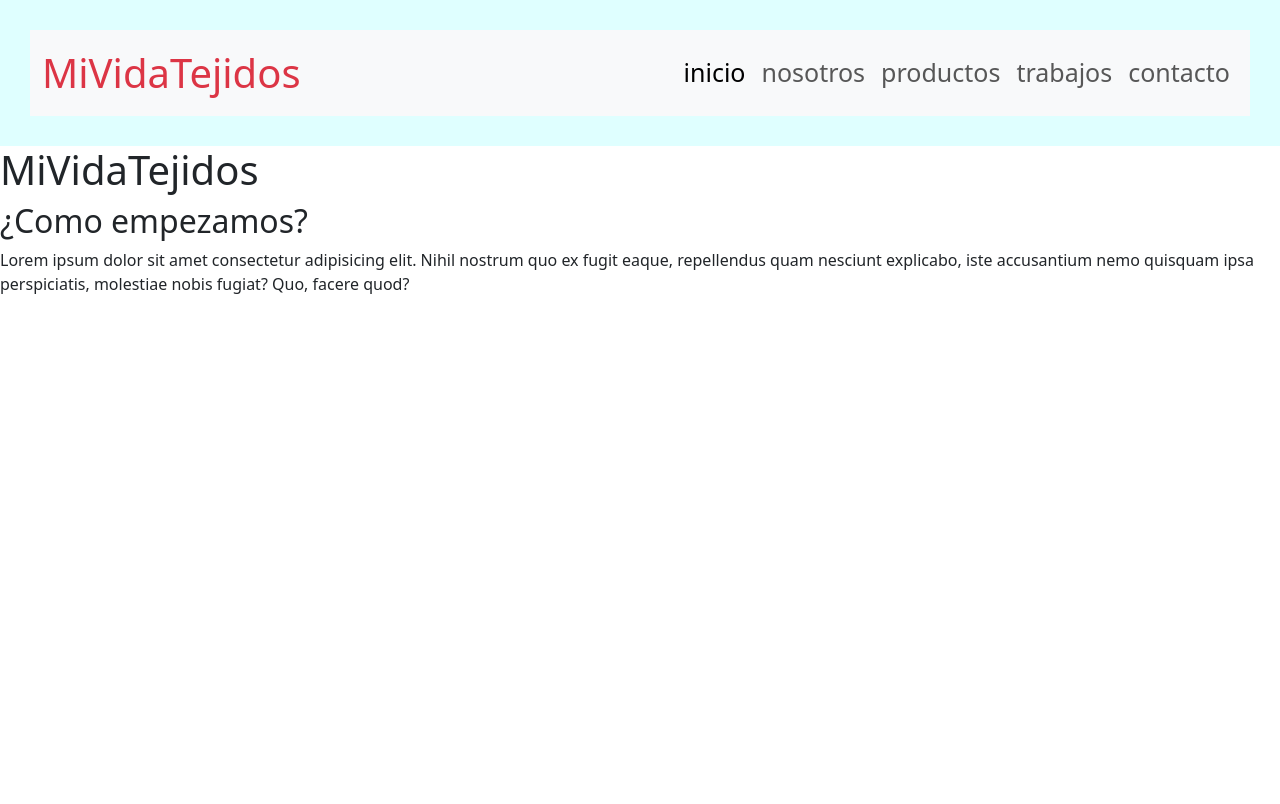
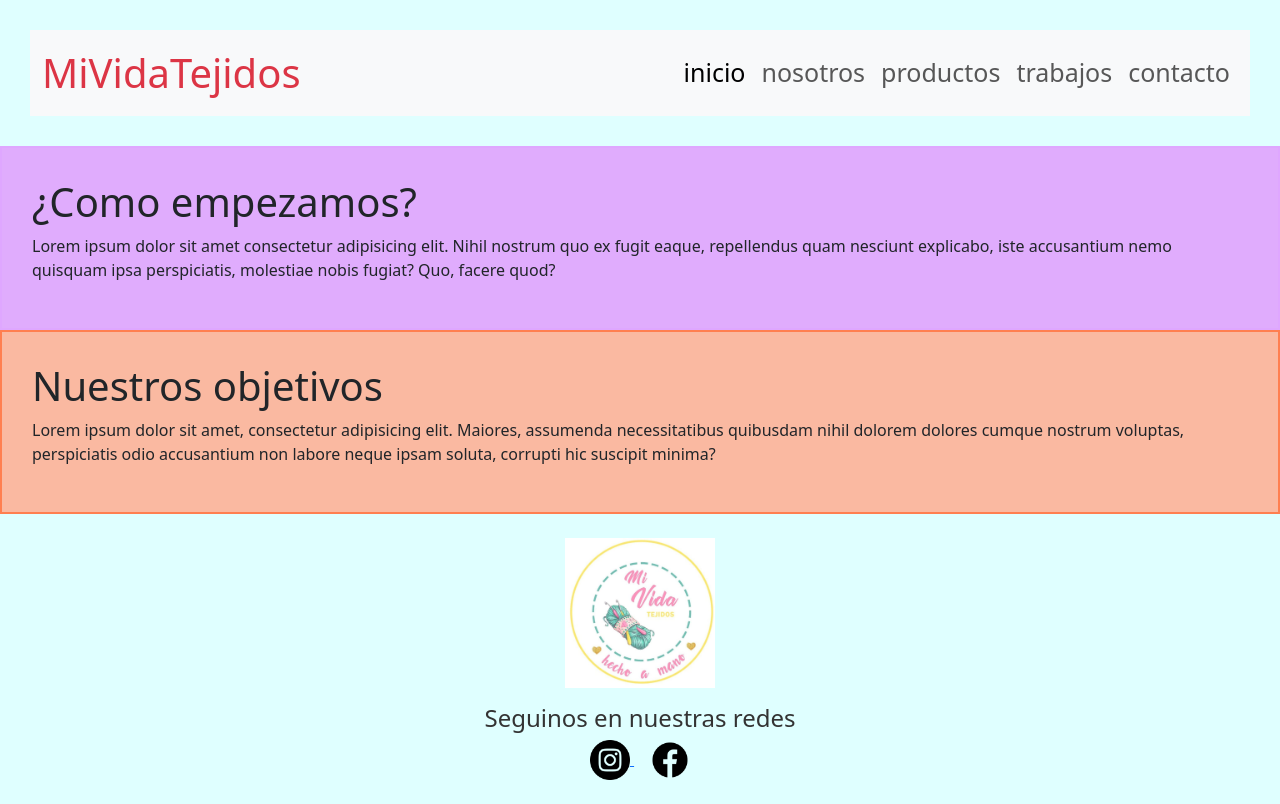
Before and after one commit to va13lentino/MiVidaTejidos, a plain HTML site: page pages/nosotros.html in a window 1280 px wide. Drawn offline with nearby package versions, Linux system fonts and the light colour scheme.

Commit message:
primer commit

```diff
--- a/css/style.css
+++ b/css/style.css
@@ -39,16 +39,19 @@ nav ul li a {
 
 
 /*!-------MAIN-------*/
-
+.logo img{
+    max-width: 850px;
+    height: auto;
+    display: block;
+    margin: 0 auto;
+}
 .logo{
-    font-size: 20px;
-    margin-left: 10px;
-    height: 90vh;
-    background-image: url("C:\Users\Martina\Desktop\proyecto-coder\img\logo.jpg" );
-    background-position: center;
-    background-position: no-repeat;
-    background-size: cover;
-    background-attachment: fixed;
+    overflow: hidden;
+    max-width: 100%;
+    text-align: center;
+}
+.div{
+    overflow-x: hidden;
 }
 
 .info{
@@ -150,6 +153,17 @@ nav ul li a {
 
 /*!-------FOOTER-------*/
 
+@media screen and (max-width:720px){
+    .logo img{
+        max-width: 500px;
+    }
+}
+
+@media screen and (max-width:500px){
+    .logo img{
+        max-width: 200px;
+    }
+}
 
 @media screen and (max-width: 700px){
     header{
@@ -178,3 +192,26 @@ nav ul li a {
         grid-column: span 1 ;
     }
 }
+
+/* NOSOTROS */
+/* PRINCIPIO */
+.principio{
+    display: flex;
+    background-color: rgb(224, 172, 253);
+    justify-content: space-around;
+    align-items: center;
+    padding: 20px;
+    border: 2px solid rgb(223, 167, 255);
+}
+/* OBJETIVOS */
+.objetivos{
+    display: flex;
+    background-color: coral;
+    justify-content: center;
+    align-items: center;
+    padding: 20px;
+    border: 2px solid coral;
+}
+.objetivos p{
+    border: 0;
+}
--- a/pages/nosotros.html
+++ b/pages/nosotros.html
@@ -1,17 +1,19 @@
 <!DOCTYPE html>
 <html lang="en">
+
 <head>
     <meta charset="UTF-8">
     <meta name="viewport" content="width=device-width, initial-scale=1.0">
     <title>MiVidaTejidos</title>
     <link href="https://cdn.jsdelivr.net/npm/bootstrap@5.3.3/dist/css/bootstrap.min.css" rel="stylesheet"
-    integrity="sha384-QWTKZyjpPEjISv5WaRU9OFeRpok6YctnYmDr5pNlyT2bRjXh0JMhjY6hW+ALEwIH" crossorigin="anonymous">
+        integrity="sha384-QWTKZyjpPEjISv5WaRU9OFeRpok6YctnYmDr5pNlyT2bRjXh0JMhjY6hW+ALEwIH" crossorigin="anonymous">
 
 </head>
+
 <body>
     <header class="fondo1">
         <style>
-            .fondo1{
+            .fondo1 {
                 background-color: rgb(223, 255, 255);
                 padding: 30px;
             }
@@ -45,24 +47,73 @@
             </div>
         </nav>
         <style>
-            .nav-item{
-              font-size: 25px;
+            .nav-item {
+                font-size: 25px;
             }
-          </style>
+        </style>
     </header>
-    <main>
-        <section>
-            <h1> MiVidaTejidos</h1>
+    <main class="identidad">
+        <section class="principio">
+            <div>
+                <h1>¿Como empezamos?</h1>
+                <p>Lorem ipsum dolor sit amet consectetur adipisicing elit. Nihil nostrum quo ex fugit eaque,
+                    repellendus quam nesciunt explicabo, iste accusantium nemo quisquam ipsa perspiciatis, molestiae
+                    nobis fugiat? Quo, facere quod?</p>
+            </div>
+
         </section>
-        <section>
-            <h2>¿Como empezamos?</h2>
-            <p>Lorem ipsum dolor sit amet consectetur adipisicing elit. Nihil nostrum quo ex fugit eaque, repellendus quam nesciunt explicabo, iste accusantium nemo quisquam ipsa perspiciatis, molestiae nobis fugiat? Quo, facere quod?</p>
+        <section class="objetivos">
+            <div>
+                <h1>Nuestros objetivos</h1>
+                <p>Lorem ipsum dolor sit amet, consectetur adipisicing elit. Maiores, assumenda necessitatibus quibusdam
+                    nihil dolorem dolores cumque nostrum voluptas, perspiciatis odio accusantium non labore neque ipsam
+                    soluta, corrupti hic suscipit minima?</p>
+            </div>
         </section>
+        <style>
+            .principio {
+                display: flex;
+                background-color: rgb(224, 172, 253);
+                justify-content: space-around;
+                align-items: center;
+                padding: 30px;
+                border: 2px solid rgb(223, 167, 255);
+            }
+
+            .objetivos {
+                display: flex;
+                background-color: rgb(250, 185, 161);
+                justify-content: center;
+                align-items: center;
+                padding: 30px;
+                border: 2px solid coral;
+            }
+        </style>
     </main>
 
+    <style>
+        .custom-footer {
+            background-color: rgb(223, 255, 255);
+            color: #333;
+        }
+    </style>
+    <footer class="custom-footer py-4">
+        <div class="container text-center">
+            <img src="../img/logo.jpg" alt="Logo" class="mb-3" style="max-width: 150px;">
+            <div>
+                <h4>Seguinos en nuestras redes</h4>
+                <a href="https://www.instagram.com/mividatejidos/" target="_blank" class="me-3">
+                    <img src="../img/instagram.png" alt="Instagram" style="max-width: 40px;  ">
+                </a>
+                <a href="https://www.facebook.com/mivida.tejidos/" target="_blank">
+                    <img src="../img/facebook.png" alt="Facebook" style="max-width: 40px;">
+                </a>
+            </div>
+        </div>
+    </footer>
+    <script src="https://cdn.jsdelivr.net/npm/bootstrap@5.3.3/dist/js/bootstrap.bundle.min.js"
+        integrity="sha384-YvpcrYf0tY3lHB60NNkmXc5s9fDVZLESaAA55NDzOxhy9GkcIdslK1eN7N6jIeHz"
+        crossorigin="anonymous"></script>
+</body>
 
-    <footer>
-
-    </footer>
-</body>
 </html>
```
Also changed, not shown: index.html (+3 -2 lines), pages/contacto.html (+60 -7 lines), pages/productos.html (+23 -10 lines), pages/trabajos.html (+23 -6 lines), img/icono hogar.png (added).
